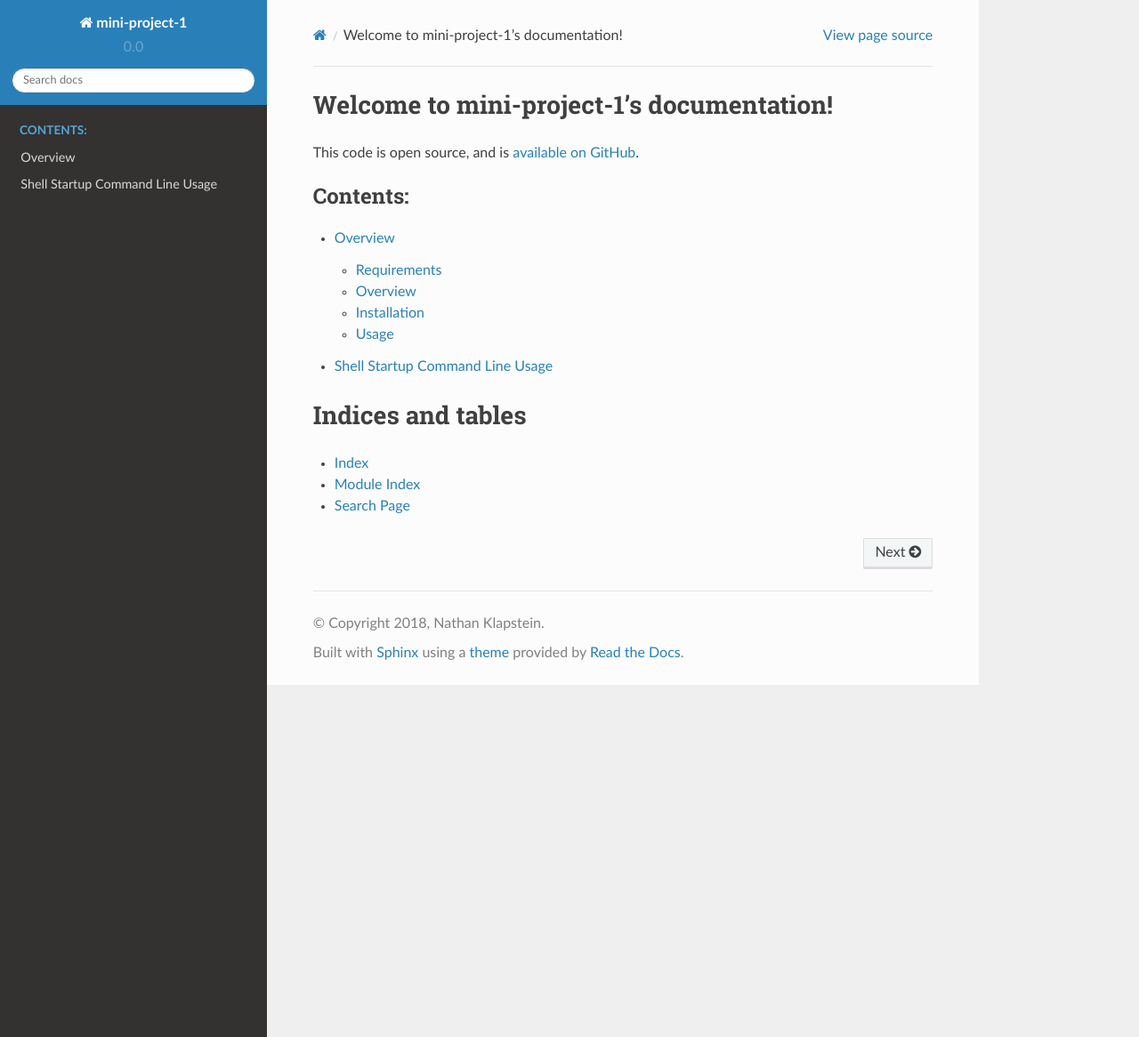
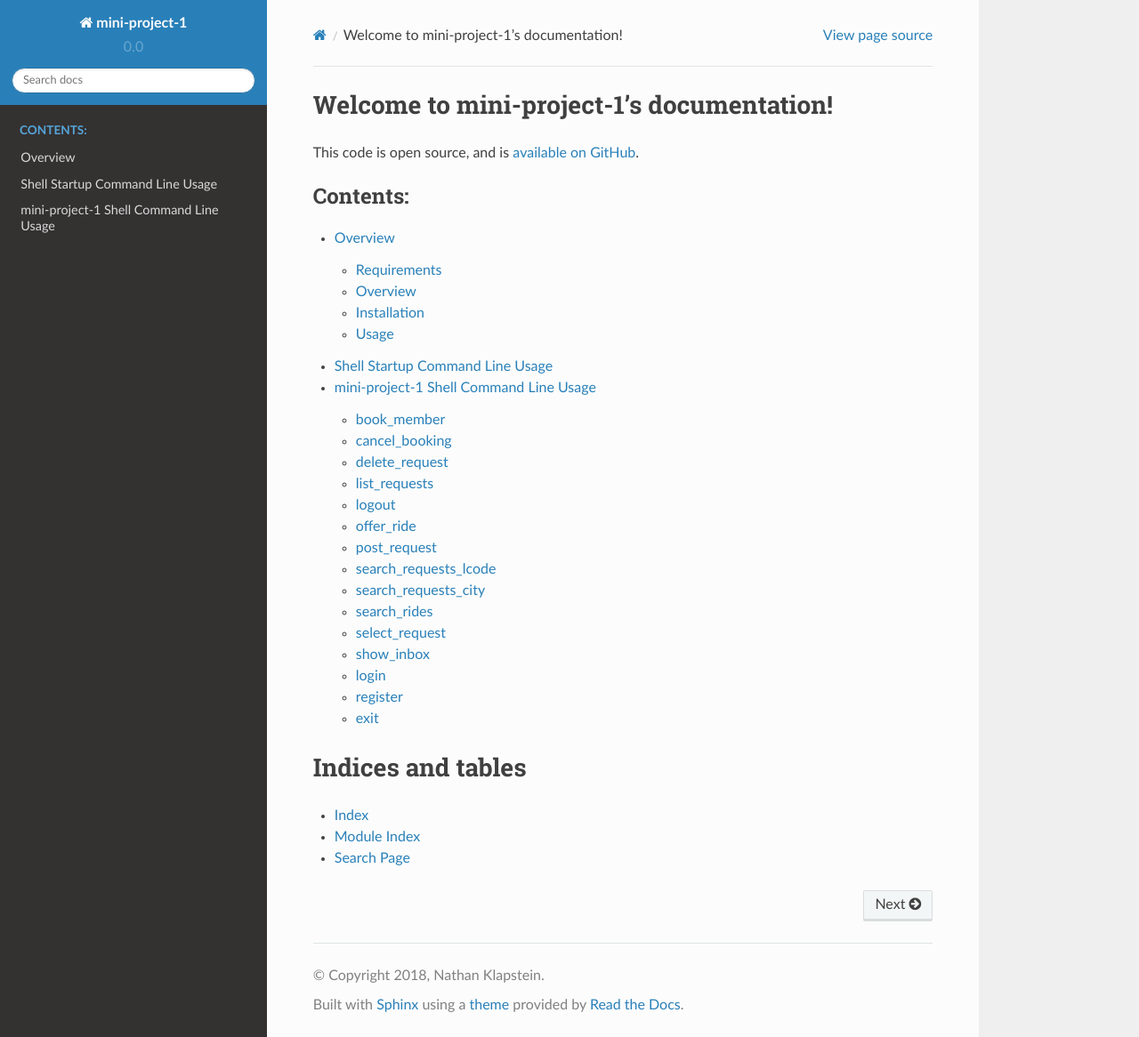
Before and after one commit to CMPUT291PROJECT1F18/Mini-Project-1, a Sphinx documentation site: the page built from docs/index.rst, in a window 1280 px wide and 1166 px high. Shown: the whole window at 89% size. Built offline with Sphinx 7.4.7 and the Read the Docs theme 2.0.0, drawn with Linux system fonts in a browser that asks for light colours; some of the changed lines change nothing that is shown.

Commit message:
improving usage docs generation

```diff
--- a/docs/index.rst
+++ b/docs/index.rst
@@ -11,7 +11,7 @@ This code is open source, and is `available on GitHub`_.
 
    Overview<readme>
    Shell Startup Command Line Usage<commands>
-
+   mini-project-1 Shell Command Line Usage <shellcommands>
 
 Indices and tables
 ==================
--- /dev/null
+++ b/docs/shellcommands.rst
@@ -0,0 +1,149 @@
+#################################
+MiniProjectShell Command Line Use
+#################################
+
+Below is usage documentation on using the mini-project-1 shell and
+the various commands associated with it.
+
+book_member
+===========
+
+.. argparse::
+   :module: mini_project_1.book_member
+   :func: get_book_member_parser
+   :prog: book_member
+
+
+cancel_booking
+==============
+
+.. argparse::
+   :module: mini_project_1.cancel_booking
+   :func: get_cancel_booking_parser
+   :prog: cancel_booking
+
+
+delete_request
+==============
+
+.. argparse::
+   :module: mini_project_1.delete_request
+   :func: get_delete_request_parser
+   :prog: delete_request
+
+
+.. argparse::
+   :module: mini_project_1.list_bookings
+   :func: get_list_bookings_parser
+   :prog: list_bookings
+
+
+list_requests
+=============
+
+.. argparse::
+   :module: mini_project_1.list_requests
+   :func: get_list_ride_requests_parser
+   :prog: list_requests
+
+
+logout
+======
+
+.. argparse::
+   :module: mini_project_1.logout
+   :func: get_logout_parser
+   :prog: logout
+
+
+offer_ride
+==========
+
+.. argparse::
+   :module: mini_project_1.offer_ride
+   :func: get_offer_ride_parser
+   :prog: offer_ride
+
+
+post_request
+============
+
+.. argparse::
+   :module: mini_project_1.post_request
+   :func: get_post_request_parser
+   :prog: post_request
+
+
+search_requests_lcode
+=====================
+
+.. argparse::
+   :module: mini_project_1.search_requests
+   :func: get_search_requests_lcode_parser
+   :prog: search_requests_lcode
+
+
+search_requests_city
+====================
+
+.. argparse::
+   :module: mini_project_1.search_requests
+   :func: get_search_requests_city_parser
+   :prog: search_requests_city
+
+
+search_rides
+============
+
+.. argparse::
+   :module: mini_project_1.search_rides
+   :func: get_search_for_ride_parser
+   :prog: search_rides
+
+
+select_request
+==============
+
+.. argparse::
+   :module: mini_project_1.select_request
+   :func: get_select_request_parser
+   :prog: select_request
+
+
+show_inbox
+==========
+
+.. argparse::
+   :module: mini_project_1.show_inbox
+   :func: get_show_inbox_parser
+   :prog: show_inbox
+
+
+login
+=====
+
+Login to the mini-project-1 database.
+
+.. code-block:: bash
+
+    usage: login
+
+
+register
+========
+
+Register a new member to the mini-project-1 database.
+
+.. code-block:: bash
+
+    usage: register
+
+
+exit
+====
+
+Logout (if needed) and exit out of the mini-project-1 shell.
+
+.. code-block:: bash
+
+    usage: exit
```
Also changed, not shown: docs/commands.rst (line endings or trailing spaces).
